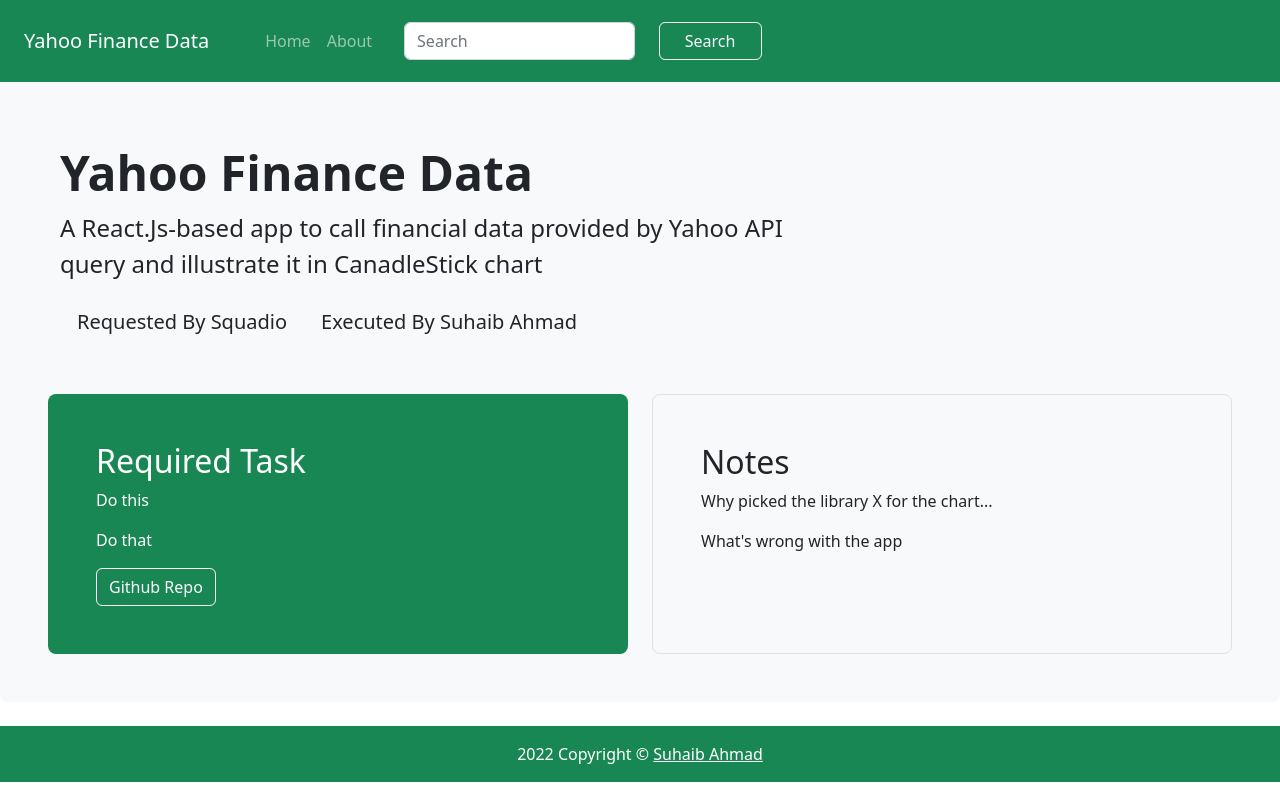
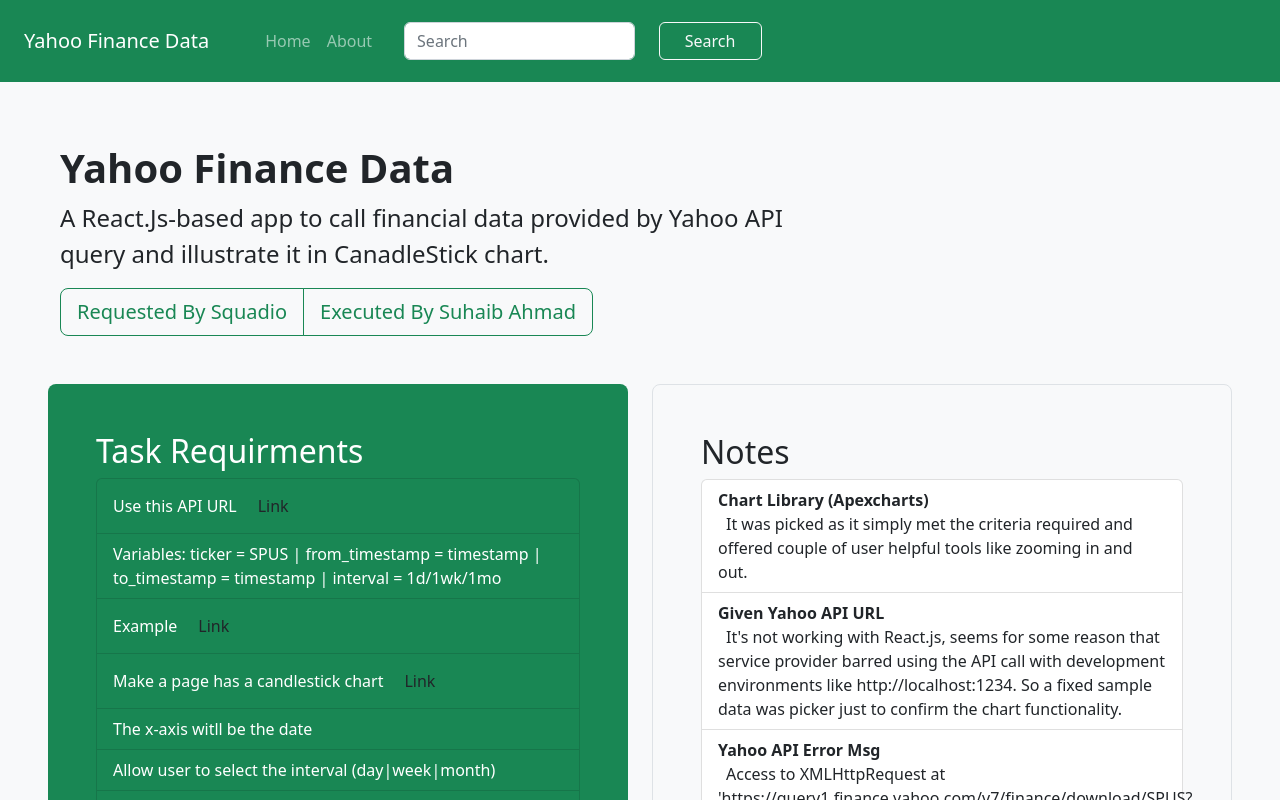
Before and after one commit to makkahwi/Squadio_Assessment, a React (Create React App) app: page /about in a window 1280 px wide. Shown: the top 800 px of the page. Built offline with nearby package versions, Linux system fonts and the light colour scheme.

Commit message:
Update AboutPage Content

```diff
--- a/src/Views/About.js
+++ b/src/Views/About.js
@@ -1,44 +1,68 @@
 
 export default function About() {
+  const requirements = [
+    { text: "Use this API URL", link: "https://query1.finance.yahoo.com/v7/finance/download/{ticker}?period1={from_timestamp}&period2={to_timestamp}&interval={interval}&events=history" },
+    { text: "Variables: ticker = SPUS | from_timestamp = timestamp | to_timestamp = timestamp | interval = 1d/1wk/1mo" },
+    { text: "Example", link: "https://query1.finance.yahoo.com/v7/finance/download/SPUS?period1=1633381200&period2=1664917199&interval=1d&events=history&crumb=5YTX%2FgVGBmg" },
+    { text: "Make a page has a candlestick chart ", link: "https://www.investopedia.com/trading/candlestick-charting-what-is-it/" },
+    { text: "The x-axis witll be the date" },
+    { text: "Allow user to select the interval (day|week|month)" },
+    { text: "Allow user to select the date range" },
+    { text: "Select any charts library fits this solution but you should answer why you choosed it" },
+    { text: "Make a github repository has the task" },
+    { text: "Make sure your commits are descriptive and has small changes" }
+  ];
+
+  const notes = [
+    { title: "Chart Library (Apexcharts)", details: "It was picked as it simply met the criteria required and offered couple of user helpful tools like zooming in and out." },
+    { title: "Given Yahoo API URL", details: "It's not working with React.js, seems for some reason that service provider barred using the API call with development environments like http://localhost:1234. So a fixed sample data was picker just to confirm the chart functionality." },
+    { title: "Yahoo API Error Msg", details: "Access to XMLHttpRequest at 'https://query1.finance.yahoo.com/v7/finance/download/SPUS?period1=&period2=&interval=&events=history' from origin 'http://localhost:3000' has been blocked by CORS policy: No 'Access-Control-Allow-Origin' header is present on the requested resource." },
+    { title: "Involved libraries in the app", details: "apexcharts, axios, bootstrap, react, react-router-dom" },
+  ];
+
   return (
     <>
       <div className="p-5 mb-4 bg-light rounded-3 mt-5">
         <div className="container-fluid py-5">
-          <h1 className="display-5 fw-bold">
+          <h1 className="display-6 fw-bold">
             {("Yahoo Finance Data")}
           </h1>
 
-          <p className="col-md-8 fs-4">
-            {("A React.Js-based app to call financial data provided by Yahoo API query and illustrate it in CanadleStick chart")}
+          <p className="col-md-8 fs-4 text-justify">
+            {("A React.Js-based app to call financial data provided by Yahoo API query and illustrate it in CanadleStick chart.")}
           </p>
 
-          <button className="btn btn-ghost btn-lg" type="button" href="https://squadio.com/">
-            {("Requested By Squadio")}
-          </button>
+          <div className="btn-group" role="group" aria-label="Basic example">
+            <a href="https://squadio.com/" target="_blank" rel="noreferrer" className="btn btn-lg btn-outline-success" >
+              {("Requested By Squadio")}
+            </a>
 
-          <button className="btn btn-ghost btn-lg" type="button">
-            {("Executed By Suhaib Ahmad")}
-          </button>
+            <a href="http://suhaib.dev/" target="_blank" rel="noreferrer" className="btn btn-lg btn-outline-success">
+              {("Executed By Suhaib Ahmad")}
+            </a>
+          </div>
         </div>
 
         <div className="row align-items-md-stretch">
           <div className="col-md-6">
             <div className="h-100 p-5 text-white bg-success rounded-3">
               <h2>
-                {("Required Task")}
+                {("Task Requirments")}
               </h2>
 
-              <p>
-                {("Do this")}
-              </p>
+              <ul className="list-group bg-success">
+                {requirements.map(({ text, link }, i) => (
+                  <li key={i} className="list-group-item list-group-item-action bg-success text-white d-flex align-items-center">
+                    {text}
 
-              <p>
-                {("Do that")}
-              </p>
-
-              <button className="btn btn-outline-light" type="button">
-                {("Github Repo")}
-              </button>
+                    {link && (
+                      <a href={link} target="_blank" rel="noreferrer" className="mx-2 btn btn-ghost">
+                        {("Link")}
+                      </a>
+                    )}
+                  </li>
+                ))}
+              </ul>
             </div>
           </div>
 
@@ -48,13 +72,29 @@
                 {("Notes")}
               </h2>
 
-              <p>
-                {("Why picked the library X for the chart...")}
-              </p>
+              <ul className="list-group">
+                {notes.map(({ title, details }, i) => (
+                  <li key={i} className="list-group-item list-group-item-action d-flex align-items-center">
+                    <span>
+                      <b>
+                        {title}
+                      </b>
 
-              <p>
-                {("What's wrong with the app")}
-              </p>
+                      <br />
+
+                      {details && (
+                        <span className="mx-2">
+                          {details}
+                        </span>
+                      )}
+                    </span>
+                  </li>
+                ))}
+              </ul>
+
+              <a href="https://github.com/makkahwi/Squadio_Assessment" target="_blank" rel="noreferrer" className="btn btn-outline-success my-2" type="button">
+                {("Github Repo")}
+              </a>
             </div>
           </div>
         </div>
```
